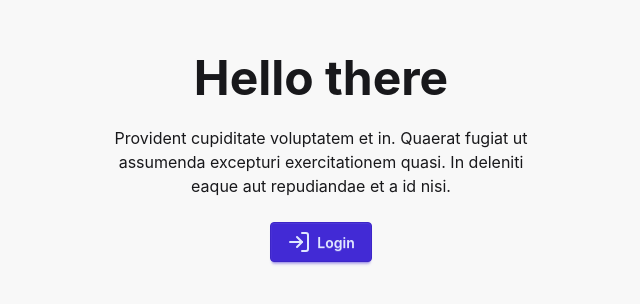
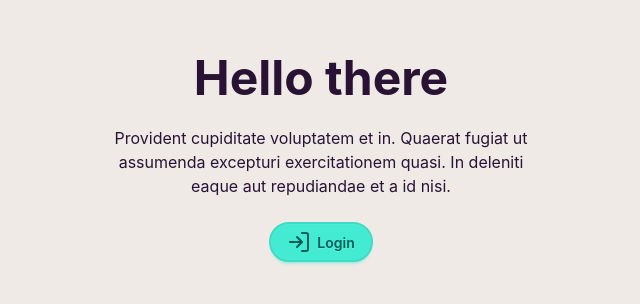
Before and after one commit to apriantoz/jadwl, a React (Vite) app: page / in a window 1280 px wide. Shown: the part 242-546 px from the top of the page, without its empty margins (319-959 px from the left). Built offline with nearby package versions, Linux system fonts and the light colour scheme; no server answers.

Commit message:
feat(theme): configure daisyUI cupcake theme
- Enable themes configuration in DaisyUI plugin
- Set default app theme to cupcake

```diff
--- a/index.html
+++ b/index.html
@@ -1,5 +1,5 @@
 <!doctype html>
-<html lang="en">
+<html lang="en" data-theme="cupcake">
   <head>
     <meta charset="UTF-8" />
     <link rel="icon" type="image/svg+xml" href="/favicon.svg" />
--- a/src/index.css
+++ b/src/index.css
@@ -1,2 +1,7 @@
 @import "tailwindcss";
-@plugin "daisyui";
+@plugin "daisyui" {
+  themes:
+    light --default,
+    dark --prefersdark,
+    cupcake;
+}
```
